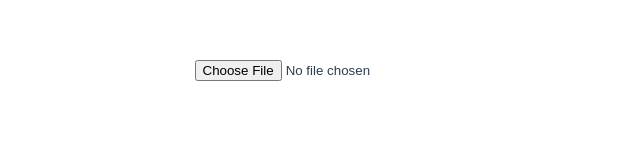
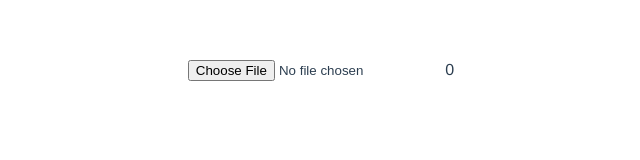
Before and after one commit to taosin/alioss-js-upload, a Vue app in the folder public/: page / in a window 1280 px wide. Shown: the top 160 px of the page, without its empty margins (319-959 px from the left). Built offline with nearby package versions, Linux system fonts and the light colour scheme.

Commit message:
提交断点上传

```diff
--- a/public/package.json
+++ b/public/package.json
@@ -10,7 +10,13 @@
     "build": "node build/build.js"
   },
   "dependencies": {
+    "ali-oss": "^4.10.0",
+    "axios": "^0.16.2",
+    "child_process": "^1.0.2",
+    "co": "^4.6.0",
+    "fs": "0.0.1-security",
     "vue": "^2.3.3",
+    "vue-axios": "^2.0.2",
     "vue-router": "^2.6.0"
   },
   "devDependencies": {
--- a/public/src/components/upload.vue
+++ b/public/src/components/upload.vue
@@ -2,29 +2,31 @@
   <div class="index">
     <div class="oss_file">
       <input type="file" :id="id" @change="doUpload"/>
+      {{percentage}}
     </div>
   </div>
 </template>
 
 <script>
   export default {
-    name: 'hello',
+    name: 'upload',
     data () {
       return {
-        region: 'oss-cn-shanghai',
+        region: 'oss-cn-hangzhou',
         bucket: 'aliyun-oss-upload',
-        id: 'upload'
+        id: 'upload',
+        percentage: 0
       }
     },
     methods:{
       doUpload () {
         const _this = this
-        Vue.axios.get('/alioss/getOssToken').then((result) => {
+        _this.axios.get('/alioss/getOssToken').then((result) => {
           const client = new OSS.Wrapper({
             region: _this.region,
-            accessKeyId: result.token.AccessKeyId,
-            accessKeySecret: result.token.AccessKeySecret,
-            stsToken: result.token.SecurityToken,
+            accessKeyId: result.data.token.AccessKeyId,
+            accessKeySecret: result.data.token.AccessKeySecret,
+            stsToken: result.data.token.SecurityToken,
             bucket: _this.bucket
           })
           const files = document.getElementById(_this.id)
@@ -33,19 +35,15 @@
             let resultUpload = ''
             for (let i = 0; i < fileLen.length; i++) {
               const file = fileLen[i]
-              const storeAs = file.name
-              if (file.size / 1000 > 1000) {
-                _this.$Message.warning('图片大小不能超过1M')
-                return
-              }
-              client.multipartUpload(storeAs, file, {
+              let random_name = this.random_string(6) + '_' + new Date().getTime() + '.' + file.name.split('.').pop()
+              client.multipartUpload(random_name, file, {
+                progress: function* (percentage, cpt) {
+                  // 上传进度
+                  _this.percentage = percentage
+                }
               }).then((results) => {
-                if (results) {
-                  const url = 'http:/' + results.name
-                  _this.Imgurl = url
-                } else {
-                  this.$Message().error('上传出错啦，再试试！')
-                }
+                // 上传完成
+                console.log('http://oss-upload.oss-cn-hangzhou.aliyuncs.com/'+ results.name);
               }).catch((err) => {
                 console.log(err)
               })
@@ -53,6 +51,16 @@
           }
         })
       },
+      random_string(len) {
+        　　len = len || 32;
+        　　var chars = 'ABCDEFGHJKMNPQRSTWXYZabcdefhijkmnprstwxyz2345678';
+        　　var maxPos = chars.length;
+        　　var pwd = '';
+        　　for (let i = 0; i < len; i++) {
+          　　pwd += chars.charAt(Math.floor(Math.random() * maxPos));
+        }
+        return pwd;
+      }
     }
   }
 </script>
--- a/public/src/main.js
+++ b/public/src/main.js
@@ -3,6 +3,14 @@
 import Vue from 'vue'
 import App from './App'
 import router from './router'
+
+import axios from 'axios'
+
+import VueAxios from 'vue-axios'
+
+Vue.use(VueAxios, axios)
+
+Vue.axios.defaults.baseURL = 'http://localhost:8188'
 
 Vue.config.productionTip = false
 
```
